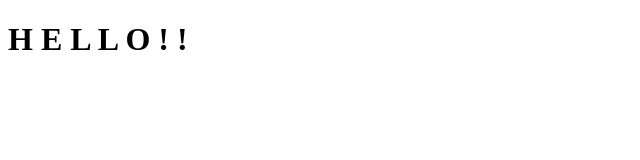
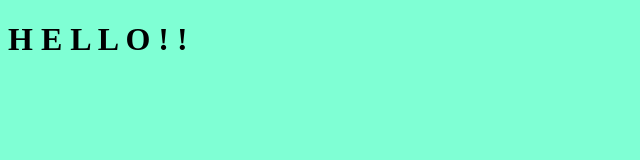
Before and after one commit to Fredeggs/git_demo, a plain HTML site: page index.html in a window 1280 px wide. Shown: the whole page, without its empty margins (0-640 px from the left). Drawn offline with Linux system fonts and the light colour scheme.

Commit message:
add basic styles

```diff
--- /dev/null
+++ b/app.css
@@ -0,0 +1,4 @@
+body {
+    color: black;
+    background-color: aquamarine;
+}
--- a/index.html
+++ b/index.html
@@ -5,6 +5,7 @@
     <meta http-equiv="X-UA-Compatible" content="IE=edge">
     <meta name="viewport" content="width=device-width, initial-scale=1.0">
     <title>Document</title>
+    <link rel="stylesheet" href="app.css">
 </head>
 <body>
     <h1>
```
